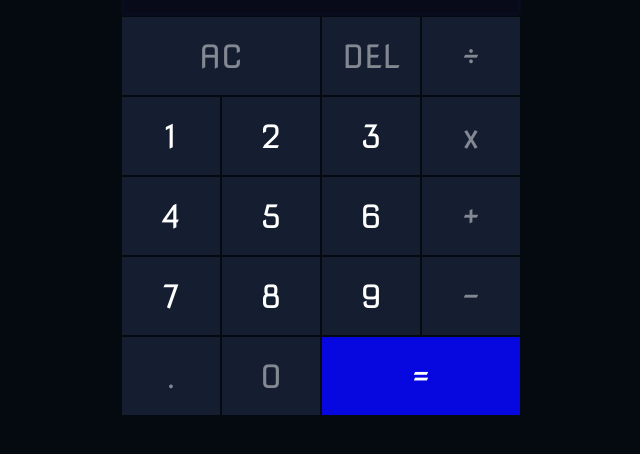
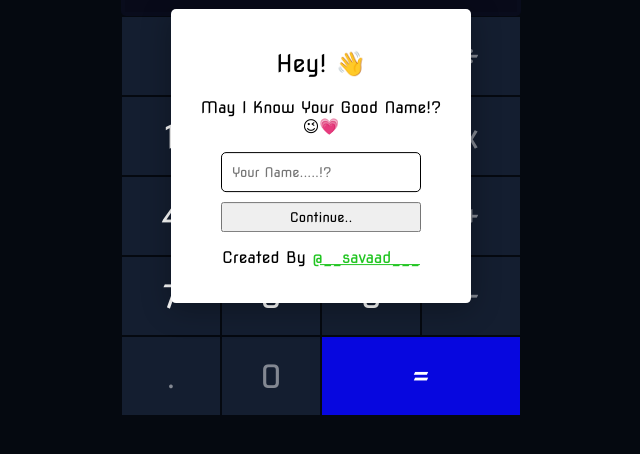
Before and after one commit to MuhammedSavaad/Js-Calculator, a plain HTML site: page index.html in a window 1280 px wide. Shown: the part 244-698 px from the top of the page, without its empty margins (319-959 px from the left). Drawn offline with Linux system fonts and the light colour scheme.

Commit message:
Pop Up Designed

```diff
--- a/index.html
+++ b/index.html
@@ -11,6 +11,18 @@
     <link href="https://fonts.googleapis.com/css2?family=Nova+Square&display=swap" rel="stylesheet">
 </head>
 <body>
+    <!-- PopUp Box!!! -->
+    <div id="popup">
+        <h2>Hey! 👋</h2>
+        <p>May I Know Your Good Name!? 😉💗</p>
+        <form action="">
+            <input type="text" placeholder="Your Name.....!?" required />
+            <input type="submit" onclick="FormValidation()" value="Continue..">
+        </form>
+        <p>Created By <a href="https://www.instagram.com/__.savaad___/" style="color: rgb(33, 197, 33);">@__savaad___</a></p>
+    </div>
+    <!-- End Pop Up...!! -->
+
     <div class="calc-grid">
         <div class="output_area">
             <div class="prev-operand">125 +</div>
--- a/script.js
+++ b/script.js
@@ -0,0 +1,12 @@
+var popup = document.getElementById("popup");
+
+let formValidated = localStorage.getItem("FormValidated");
+console.log(formValidated);
+
+function FormValidation(){
+    localStorage.setItem("FormValidated", true)
+}
+
+if(localStorage.getItem("FormValidated")=="true"){
+    popup.classList.add("hide");
+}
--- a/style.css
+++ b/style.css
@@ -87,3 +87,39 @@ button.result {
     font-size: 1.5rem;
   }
 }
+
+/* PopUp --- */
+#popup {
+  text-align: center;
+  z-index: 99;
+  position: fixed;
+  top: 40%;
+  left: 50%;
+  transform: translate(-50%, -50%);
+  width: 300px;
+  padding: 20px;
+  box-shadow: 0 5px 30px rgba(0, 0, 0, .30);
+  background: #fff;
+  border-radius: 5px;
+  transition: 0.5s;
+  top: 50%;
+}
+#popup.hide{
+  visibility: hidden;
+  opacity: 0;
+  transition: 0.5s;
+}
+#popup input[type="text"] {
+  height: 40px;
+  width: 200px;
+  padding: 5px;
+  border: 1px solid #000;
+  border-radius: 5px;
+  padding-left: 10px;
+}
+#popup input[type="submit"]{
+  margin-top: 10px;
+  width: 200px;
+  cursor: pointer;
+  height: 30px;
+}
```
